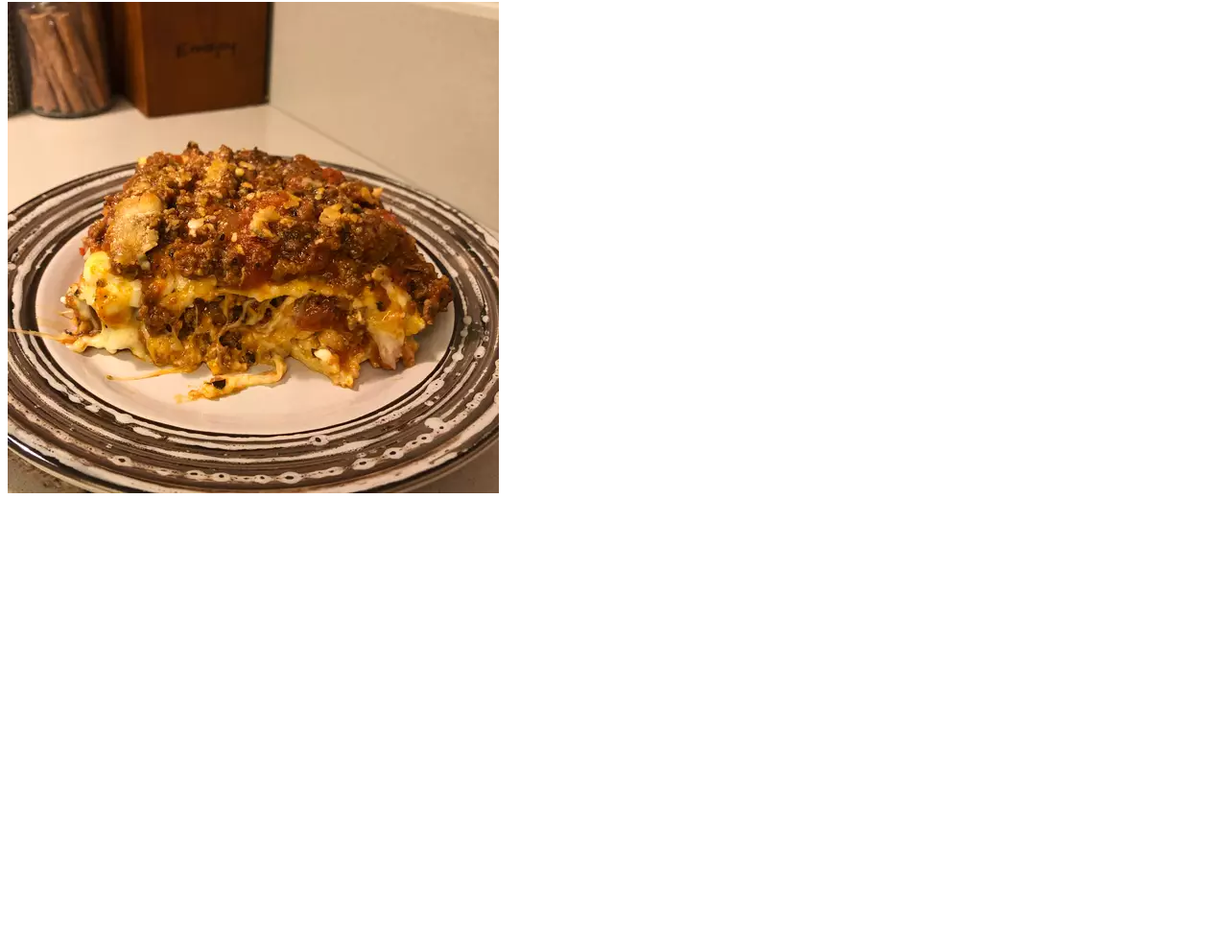
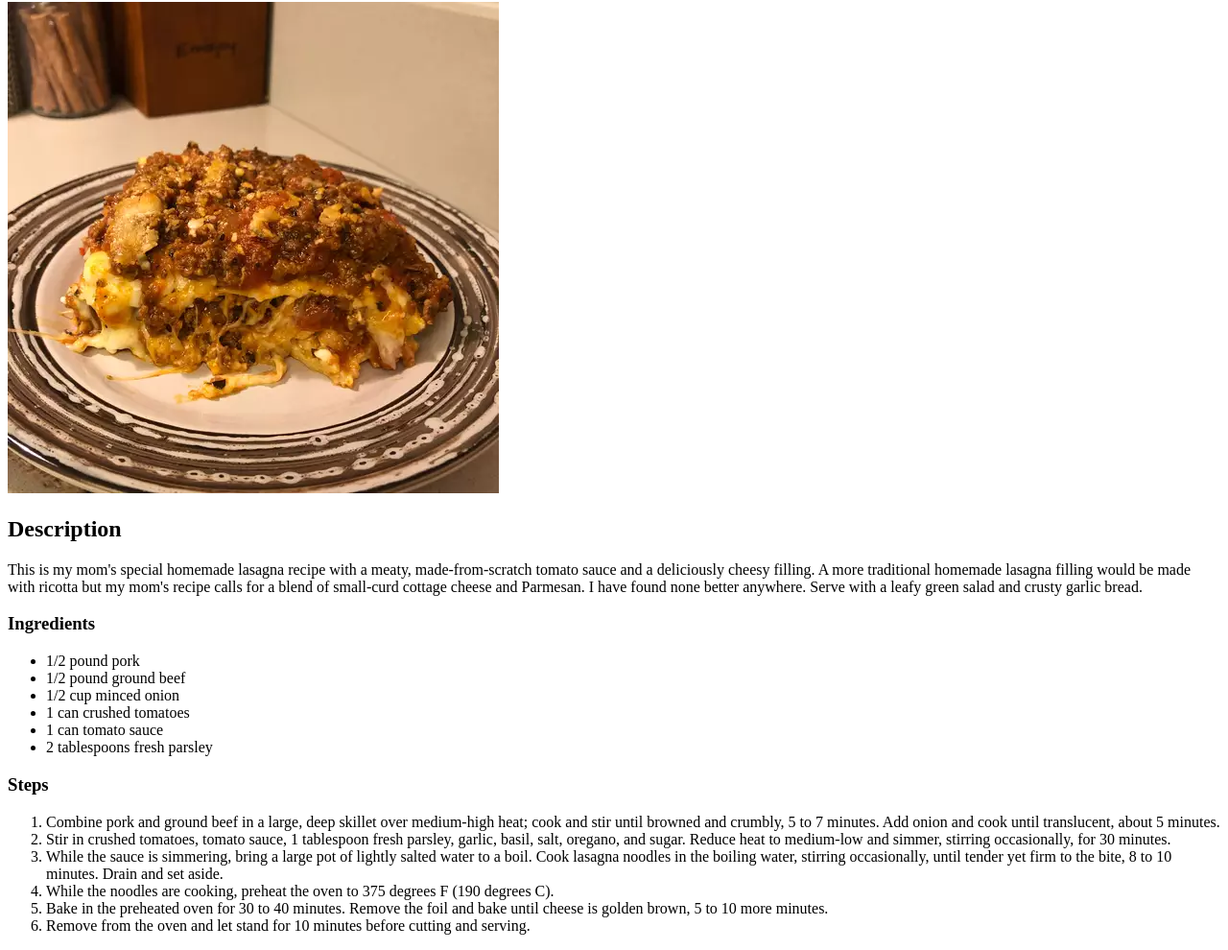
Before and after one commit to bgoods1221/odin-recipes, a plain HTML site: page recipes/lasagna.html in a window 1280 px wide. Shown: the part 78-1068 px from the top of the page at 96% size. Before the commit the page ends 800 px from the top, so only its background shows below. Drawn offline with Linux system fonts and the light colour scheme.

Commit message:
Added recipe to lasagna

```diff
--- a/recipes/lasagna.html
+++ b/recipes/lasagna.html
@@ -6,6 +6,38 @@
 </head>
 <body>
    <h1>Homemade Lasagna</h1>
-   <img src="../img/lasagna.jpg">
+   <img src="../img/lasagna.jpg" alt="lasagna image">
+   <h2>Description</h2>
+   <p>
+    This is my mom's special homemade lasagna recipe with a meaty, made-from-scratch tomato sauce
+    and a deliciously cheesy filling. A more traditional homemade lasagna filling would be made
+    with ricotta but my mom's recipe calls for a blend of small-curd cottage cheese and Parmesan.
+    I have found none better anywhere. Serve with a leafy green salad and crusty garlic bread.
+   </p>
+   <h3>Ingredients</h3>
+   <ul>
+    <li>1/2 pound pork</li>
+    <li>1/2 pound ground beef</li>
+    <li>1/2 cup minced onion</li>
+    <li>1 can crushed tomatoes</li>
+    <li>1 can tomato sauce</li>
+    <li>2 tablespoons fresh parsley</li>
+   </ul>
+   <h3>Steps</h3>
+   <ol>
+    <li>Combine pork and ground beef in a large, deep skillet over medium-high heat; cook
+        and stir until browned and crumbly, 5 to 7 minutes. Add onion and cook until translucent,
+        about 5 minutes.</li>
+    <li>Stir in crushed tomatoes, tomato sauce, 1 tablespoon fresh parsley, garlic, basil, salt,
+        oregano, and sugar. Reduce heat to medium-low and simmer, stirring occasionally,
+        for 30 minutes. </li>
+    <li>While the sauce is simmering, bring a large pot of lightly salted water to a boil. Cook lasagna
+        noodles in the boiling water, stirring occasionally, until tender yet firm to the bite, 8 to 10
+        minutes. Drain and set aside. </li>
+    <li>While the noodles are cooking, preheat the oven to 375 degrees F (190 degrees C). </li>
+    <li>Bake in the preheated oven for 30 to 40 minutes.
+        Remove the foil and bake until cheese is golden brown, 5 to 10 more minutes. </li>
+    <li> Remove from the oven and let stand for 10 minutes before cutting and serving. </li>
+   </ol>
 </body>
 </html>
```
